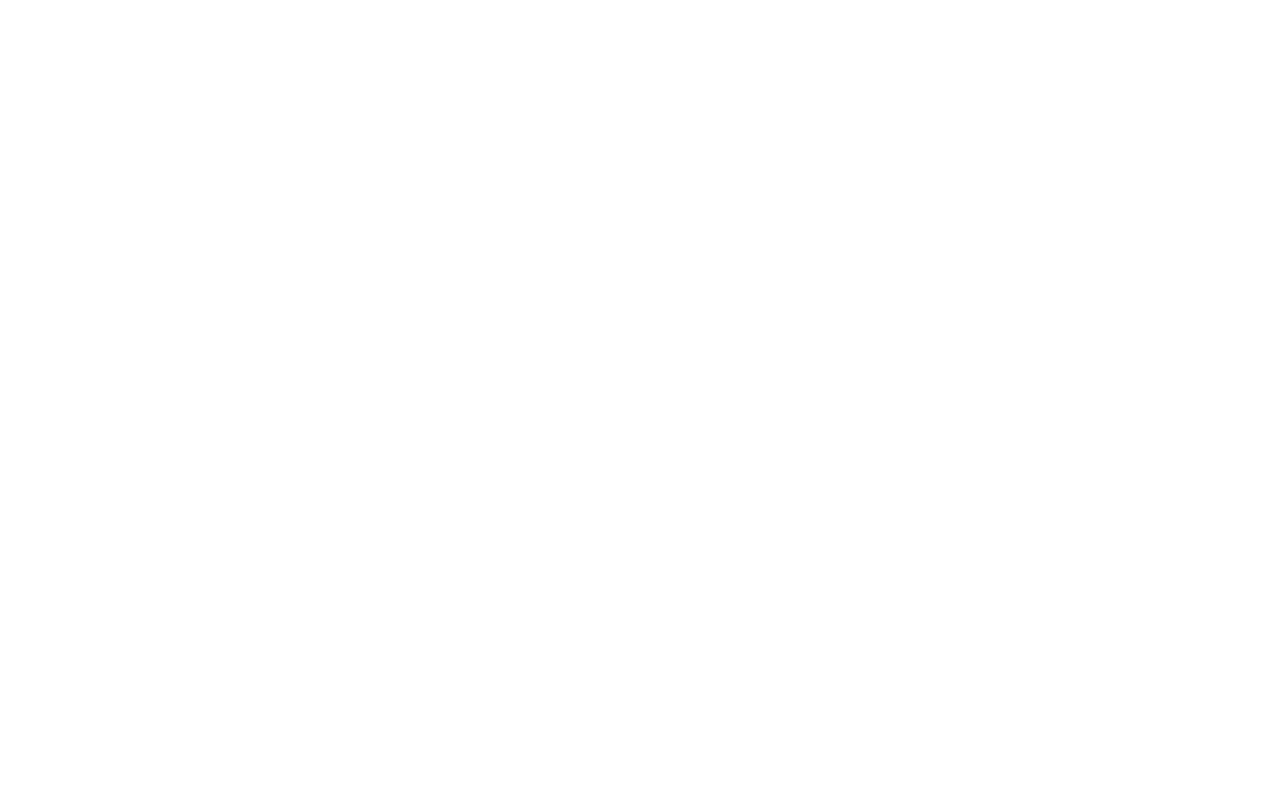
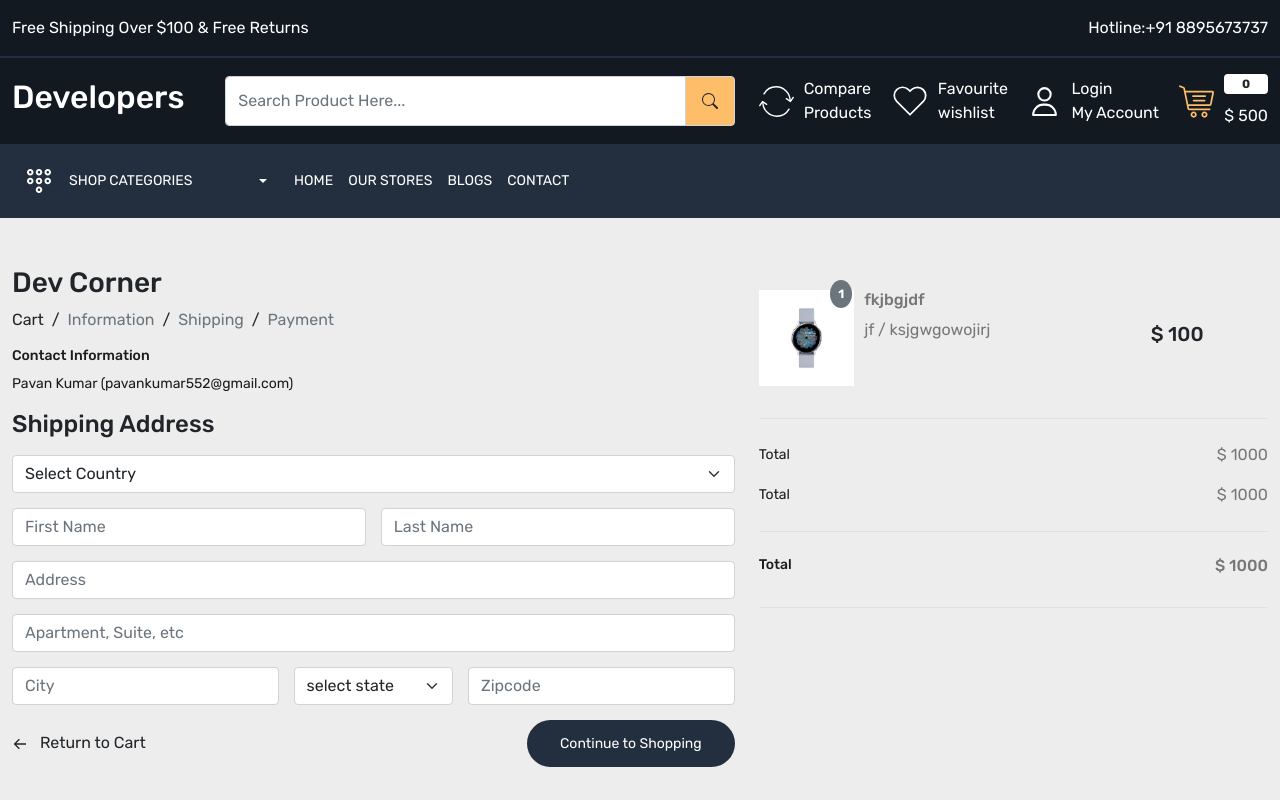
Before and after one commit to Pavan5527/Web-Merchandising, a React (Create React App) app: page /checkout in a window 1280 px wide. Before the commit this address had no page. Shown: the top 800 px of the page. Built offline with nearby package versions, Linux system fonts and the light colour scheme.

Commit message:
Payment Components updated

```diff
--- a/src/App.css
+++ b/src/App.css
@@ -741,3 +741,14 @@
 }
 
 /* Cart page ends here */
+
+/* Shipping page */
+.total{
+  font-size: 14px;
+  color: var(--color-1c1c1b);
+}
+.total-price{
+  font-size: 16px;
+  color: var(--color-777777);
+}
+/* Shipping page ends here */
--- a/src/App.js
+++ b/src/App.js
@@ -20,6 +20,7 @@
 import TermAndConditions from './pages/TermAndConditions';
 import SingleProduct from './pages/SingleProduct';
 import Cart from './pages/Cart';
+import Checkout from './pages/Checkout';
 function App() {
   return (
     <>
@@ -34,6 +35,7 @@
           <Route path='blogs' element={<Blog />} />
           <Route path='blog/:id' element={<SingleBlog />} />
           <Route path='cart' element={<Cart />} />
+          <Route path='checkout' element={<Checkout />} />
           <Route path='contacts' element={<Contact />} />
           <Route path='compare-product' element={<CompareProduct />} />
           <Route path='wishlist' element={<Wishlist />} />
--- a/src/pages/Checkout.js
+++ b/src/pages/Checkout.js
@@ -1,15 +1,165 @@
 import React from "react";
 import BreadCrum from "../components/BreadCrum";
 import Meta from "../components/Meta";
+import { Link } from "react-router-dom";
+import { BiArrowBack } from "react-icons/bi";
+import watch from "../images/watch.jpg";
 
 const Checkout = () => {
   return (
     <>
-      <div className="checkout-wrapper">
+      <div className="checkout-wrapper wish py-5 home-wrapper-2">
         <div className="container-xxl">
           <div className="row">
-            <div className="col-7"></div>
-            <div className="col-5"></div>
+            <div className="col-7">
+              <div className="checkout-left-data">
+                <h3 className="website-name">Dev Corner</h3>
+                <nav
+                  style={{ "--bs-breadcrumb-divider": ">" }}
+                  aria-label="breadcrumb"
+                >
+                  <ol class="breadcrumb">
+                    <li className="breadcrumb-item">
+                      <Link className="text-dark total-price" to="/cart">
+                        Cart
+                      </Link>
+                    </li>
+                    &nbsp; /
+                    <li
+                      className="breadcrumb-item total-price active"
+                      aria-current="page"
+                    >
+                      Information
+                    </li>
+                    &nbsp; /
+                    <li className="breadcrumb-item total-price active">
+                      Shipping
+                    </li>
+                    &nbsp; /
+                    <li
+                      className="breadcrumb-item total-price active"
+                      aria-current="page"
+                    >
+                      Payment
+                    </li>
+                  </ol>
+                </nav>
+                <h4 className="title total">Contact Information</h4>
+                <p className="user-details total">
+                  Pavan Kumar (pavankumar552@gmail.com)
+                </p>
+                <h4 className="mb-3">Shipping Address</h4>
+                <form
+                  action=""
+                  className="d-flex gap-15 flex-wrap justify-content-between"
+                >
+                  <div className="w-100">
+                    <select name="" className="form-contrl form-select">
+                      <option value="" selected disabled>
+                        Select Country
+                      </option>
+                    </select>
+                  </div>
+                  <div className="flex-grow-1">
+                    <input
+                      type="text"
+                      placeholder="First Name"
+                      className="form-control"
+                    />
+                  </div>
+                  <div className="flex-grow-1">
+                    <input
+                      type="text"
+                      placeholder="Last Name"
+                      className="form-control"
+                    />
+                  </div>
+                  <div className="w-100">
+                    <input
+                      type="text"
+                      placeholder="Address"
+                      className="form-control"
+                    />
+                  </div>
+                  <div className="w-100">
+                    <input
+                      type="text"
+                      placeholder="Apartment, Suite, etc"
+                      className="form-control"
+                    />
+                  </div>
+                  <div className="flex-grow-1">
+                    <input
+                      type="text"
+                      placeholder="City"
+                      className="form-control"
+                    />
+                  </div>
+                  <div className="flex-grow-1">
+                    <select name="" className="form-contrl form-select">
+                      <option value="" selected disabled>
+                        select state
+                      </option>
+                    </select>
+                  </div>
+                  <div className="flex-grow-1">
+                    <input
+                      type="text"
+                      placeholder="Zipcode"
+                      className="form-control"
+                    />
+                  </div>
+                  <div className="w-100">
+                    <div className="d-flex justify-content-between align-items-center">
+                      <Link to="/cart" class="text-dark">
+                        <BiArrowBack className="me-2" /> Return to Cart
+                      </Link>
+                      <Link to="/cart" className="button">
+                        Continue to Shopping
+                      </Link>
+                    </div>
+                  </div>
+                </form>
+              </div>
+            </div>
+            <div className="col-5">
+              <div className="border-bottom py-4">
+                <div className="d-flex gap-10 mb-2 align-items-center">
+                  <div className="w-75 d-flex gap-10">
+                    <div className="w-25 position-relative">
+                      <span
+                        style={{ top: "-10px", right: "2px" }}
+                        className="badge bg-secondary text-white rounded-circle p-2 position-absolute"
+                      >
+                        1
+                      </span>
+                      <img className="img-fluid" src={watch} alt="product" />
+                    </div>
+                    <div>
+                      <h5 className="total-price">fkjbgjdf</h5>
+                      <p className="total-price">jf / ksjgwgowojirj</p>
+                    </div>
+                  </div>
+                  <div className="flex-grow-1">
+                    <h5>$ 100</h5>
+                  </div>
+                </div>
+              </div>
+              <div className="border-bottom py-4">
+                <div className="d-flex justify-content-between align-items-center">
+                  <p className="total">Total</p>
+                  <p className="total-price">$ 1000</p>
+                </div>
+                <div className="d-flex justify-content-between align-items-center">
+                  <p className="mb-0 total">Total</p>
+                  <p className="mb-0 total-price">$ 1000</p>
+                </div>
+              </div>
+              <div className="d-flex justify-content-between align-items-center border-bottom py-4">
+                <h4 className="total">Total</h4>
+                <h5 className="total-price">$ 1000</h5>
+              </div>
+            </div>
           </div>
         </div>
       </div>
```
